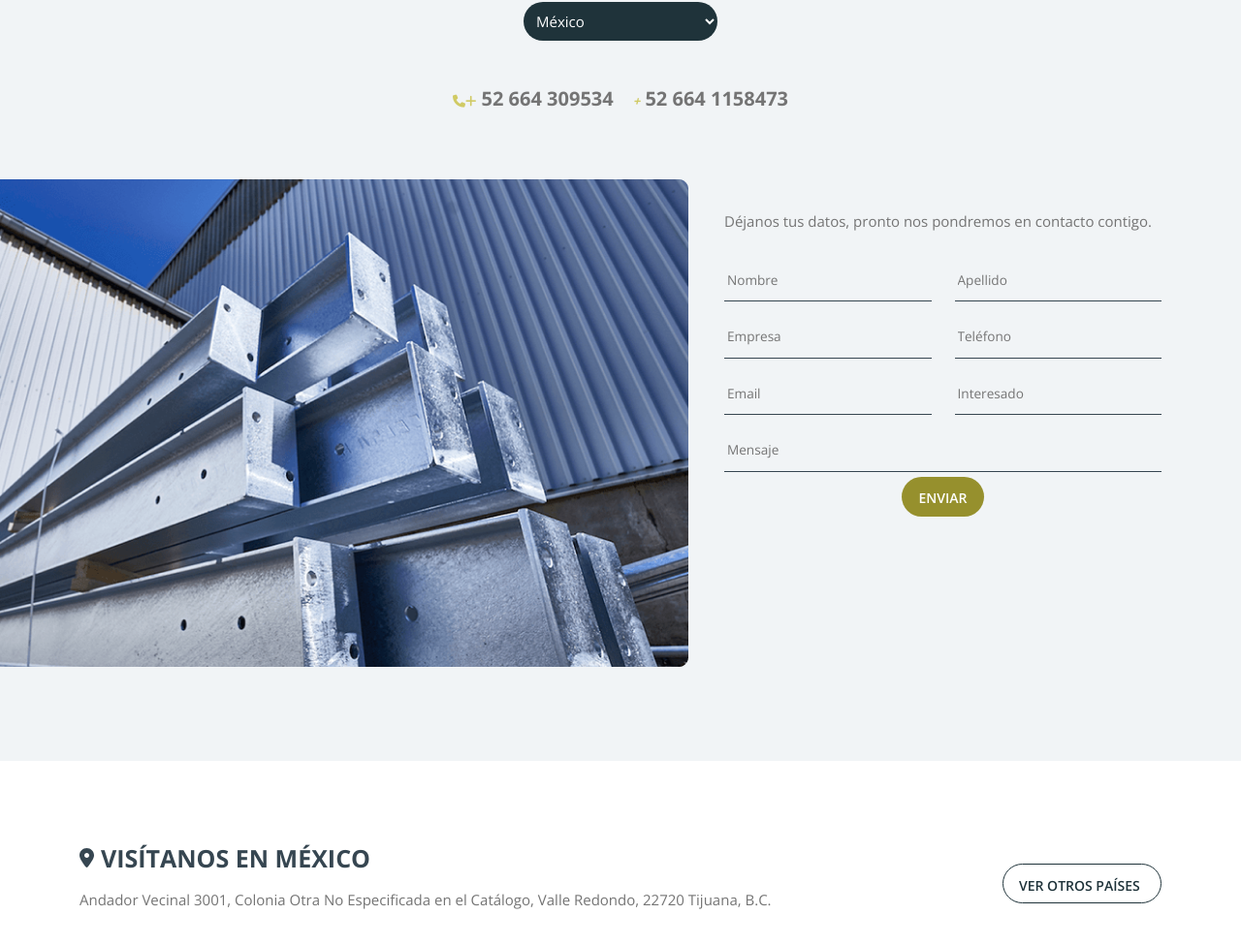
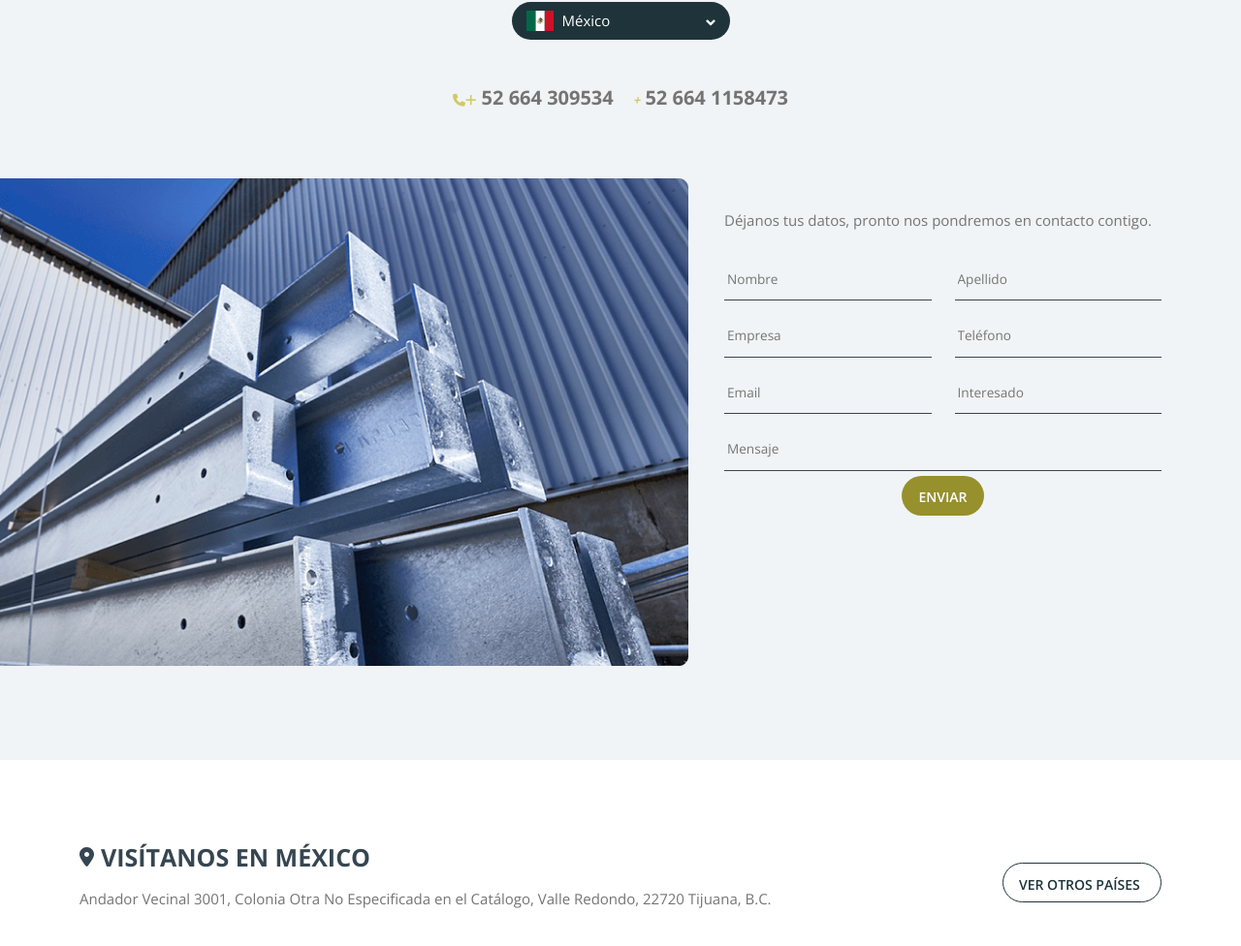
Before and after one commit to 8devmx/coantic-company, a PHP site: page /contacto.html in a window 1280 px wide. Shown: the part 307-1283 px from the top of the page at 97% size. Run offline with PHP 8.4, Linux system fonts and the light colour scheme; some libraries are stand-ins or nearby versions; grey boxes are pictures that could not be loaded.

Commit message:
Agregar funcionalidad a select de Países en Contacto

```diff
--- a/contacto.html
+++ b/contacto.html
@@ -9,6 +9,7 @@
   <link rel="stylesheet" href="https://cdnjs.cloudflare.com/ajax/libs/font-awesome/6.4.2/css/all.min.css"
     integrity="sha512-z3gLpd7yknf1YoNbCzqRKc4qyor8gaKU1qmn+CShxbuBusANI9QpRohGBreCFkKxLhei6S9CQXFEbbKuqLg0DA=="
     crossorigin="anonymous" referrerpolicy="no-referrer" />
+  <link rel="stylesheet" href="https://cdn.jsdelivr.net/gh/lipis/flag-icons@6.14.0/css/flag-icons.min.css" />
   <link rel="stylesheet" href="js/slick/slick.css">
   <link rel="stylesheet" href="css/styles.css">
 </head>
@@ -72,16 +73,19 @@
   <div class="hero_contacto">
     <h1>CONTÁCTANOS</h1>
     <p>Escríbenos para obtener asesoría personalizada</p>
-    <select name="country" id="country">
-      <option value="">México</option>
-      <option value="">Estados Unidos</option>
-    </select>
+    <div class="select">
+      <span class="fi fi-mx" id="country_flag""></span>
+      <select name=" country" id="country">
+        <option value="mx">México</option>
+        <option value="us">Estados Unidos</option>
+        </select>
+    </div>
     <div class="phones">
       <p class="phone">
-        <i class="fa-solid fa-phone">+</i> 52 664 309534
+        <i class="fa-solid fa-phone">+</i> <span id="tel_country">52 664 309534</span>
       </p>
       <p class="phone">
-        <i>+</i> 52 664 1158473
+        <i>+</i> <span id="cel_country">52 664 1158473</span>
       </p>
     </div>
   </div>
@@ -246,6 +250,20 @@
     </div>
   </footer>
   <script src="https://ajax.googleapis.com/ajax/libs/jquery/1.12.4/jquery.min.js"></script>
+  <script>
+    const countries = {
+      "mx": { flag: "fi-mx", tel: "52 664 309534", cel: "52 664 1158473" },
+      "us": { flag: "fi-us", tel: "52 664 115812", cel: "52 664 1151233" }
+    }
+    $(document).ready(() => {
+      $("#country").change(() => {
+        const country = $("#country").val()
+        $("#country_flag").removeClass(countries["mx"].flag).removeClass(countries["us"].flag).addClass(countries[country].flag)
+        $("#tel_country").text(countries[country].tel)
+        $("#cel_country").text(countries[country].cel)
+      })
+    })
+  </script>
 </body>
 
 </html>
--- a/css/styles.css
+++ b/css/styles.css
@@ -1,5 +1,6 @@
 @import url('bootstrap.css');
 @import url('utilities.css');
+@import 'https://use.fontawesome.com/releases/v5.5.0/css/all.css';
 @import url('https://fonts.googleapis.com/css2?family=Open+Sans:wght@400;600;700&display=swap');
 
 :root {
@@ -743,15 +744,59 @@ footer {
     margin-bottom: 35px;
   }
 
-  & select {
-    width: 200px;
-    background: var(--green-900-color);
+  .select {
+    width: 225px;
+    cursor: pointer;
+    background-color: var(--green-900-color);
     border: none;
-    color: var(--white-color);
     font-size: 15px;
     border-radius: 30px;
-    padding: 9px;
-    margin-bottom: 35px;
+    margin: 0 auto 35px;
+    position: relative;
+    display: flex;
+    align-items: center;
+
+    .fi {
+      width: 3.333333em;
+      line-height: 1.4em;
+      left: 9px;
+    }
+
+    & select {
+      color: var(--white-color);
+      background: transparent;
+      width: 100%;
+      padding: 12px;
+      cursor: pointer;
+      border: 0;
+      border-radius: 0;
+      line-height: 1;
+      -webkit-appearance: none;
+      appearance: none;
+      -moz-appearance: none;
+      z-index: 1;
+      position: relative;
+
+      &:focus-visible {
+        outline: none;
+      }
+    }
+
+    &:before {
+      right: 15px;
+      position: absolute;
+      transform: translateY(-40%);
+      content: "\f107";
+      font-size: 15px !important;
+      display: inline-block;
+      font-family: "Font Awesome 5 Free";
+      font-weight: 900;
+      font-size: inherit;
+      text-rendering: auto;
+      -webkit-font-smoothing: antialiased;
+      color: var(--white-color);
+      top: 50%;
+    }
   }
 
   .phones {
```
